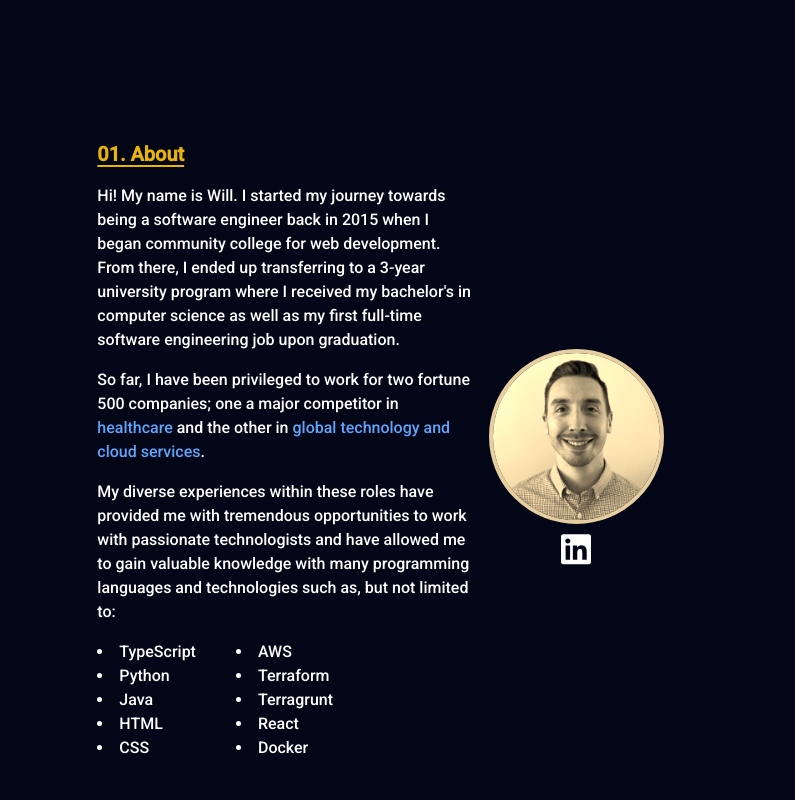
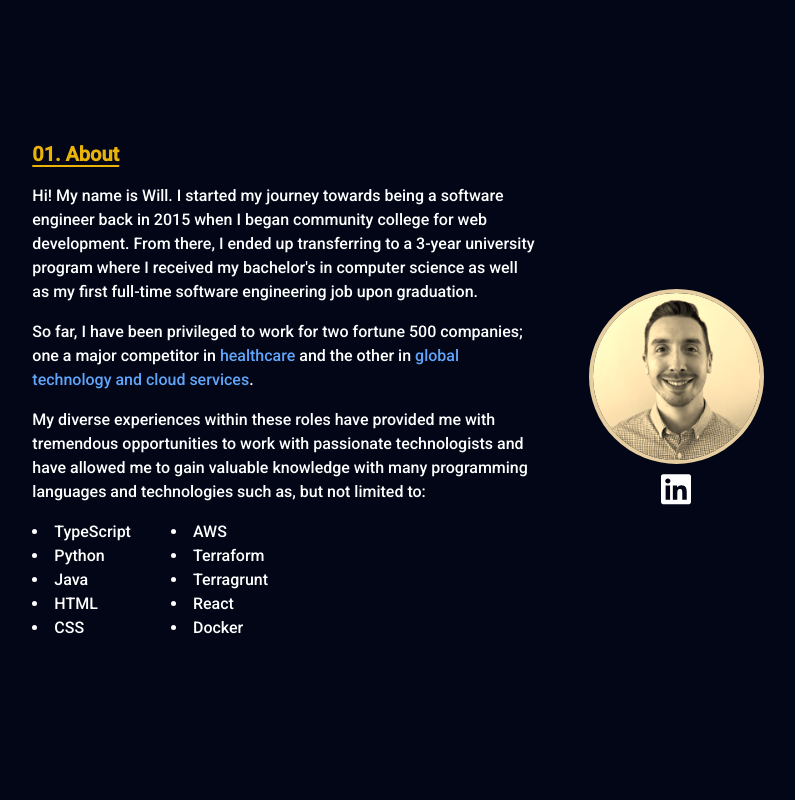
Before and after one commit to wi11ahern/who-am-i, a React (Vite) app: page / in a window 1280 px wide. Shown: the part 960-1760 px from the top of the page, without its empty margins (264-1059 px from the left). Built offline with nearby package versions, Linux system fonts and the light colour scheme.

Commit message:
style: increase about component width

```diff
--- a/src/components/about/about.tsx
+++ b/src/components/about/about.tsx
@@ -8,7 +8,7 @@ interface Props {}
 const About = (props: Props) => {
   return (
     <Card
-      className="flex items-center flex-row flex-wrap min-w-[600px] max-w-[600px] mx-auto mb-40"
+      className="flex items-center flex-row flex-wrap min-w-[600px] max-w-[800px] mx-auto mb-40"
       id="about"
     >
       <div className="flex-grow-3 w-[65%] mx-auto">
```
